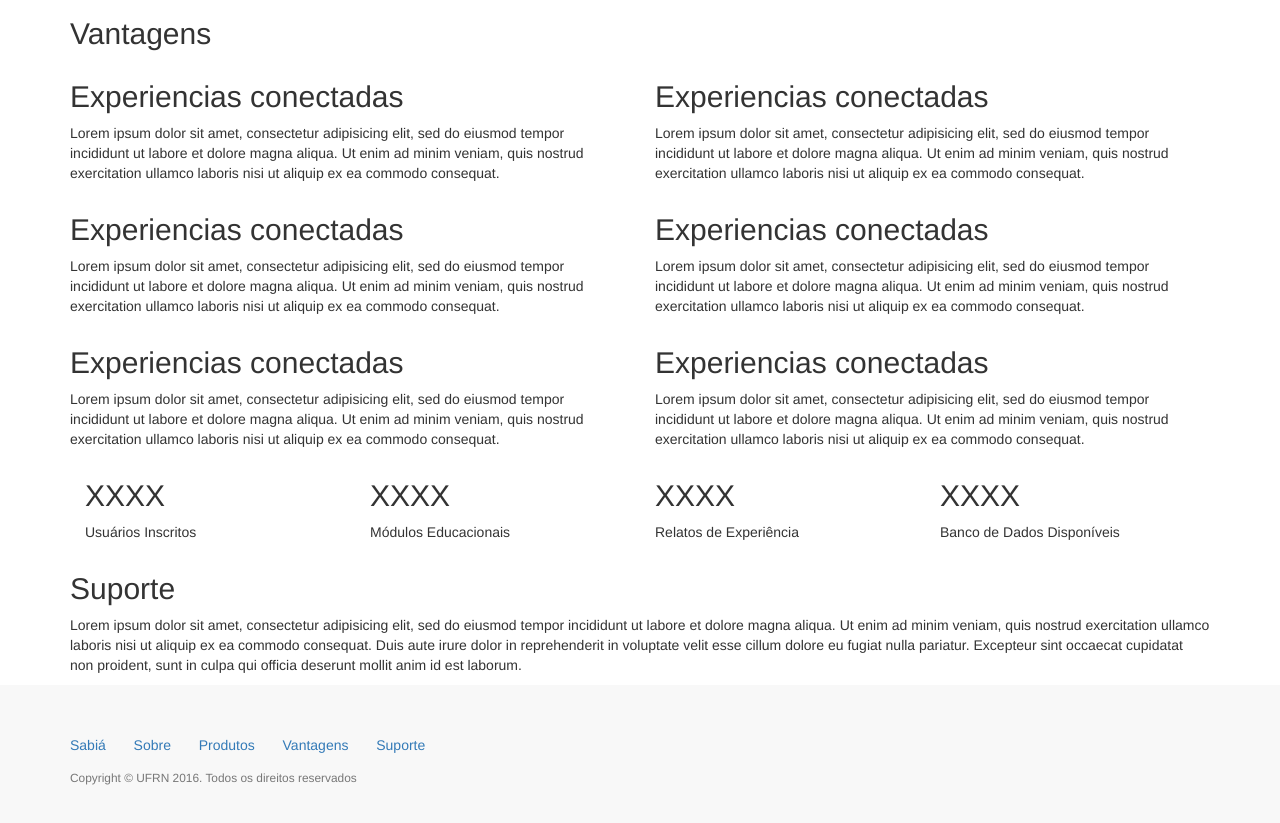
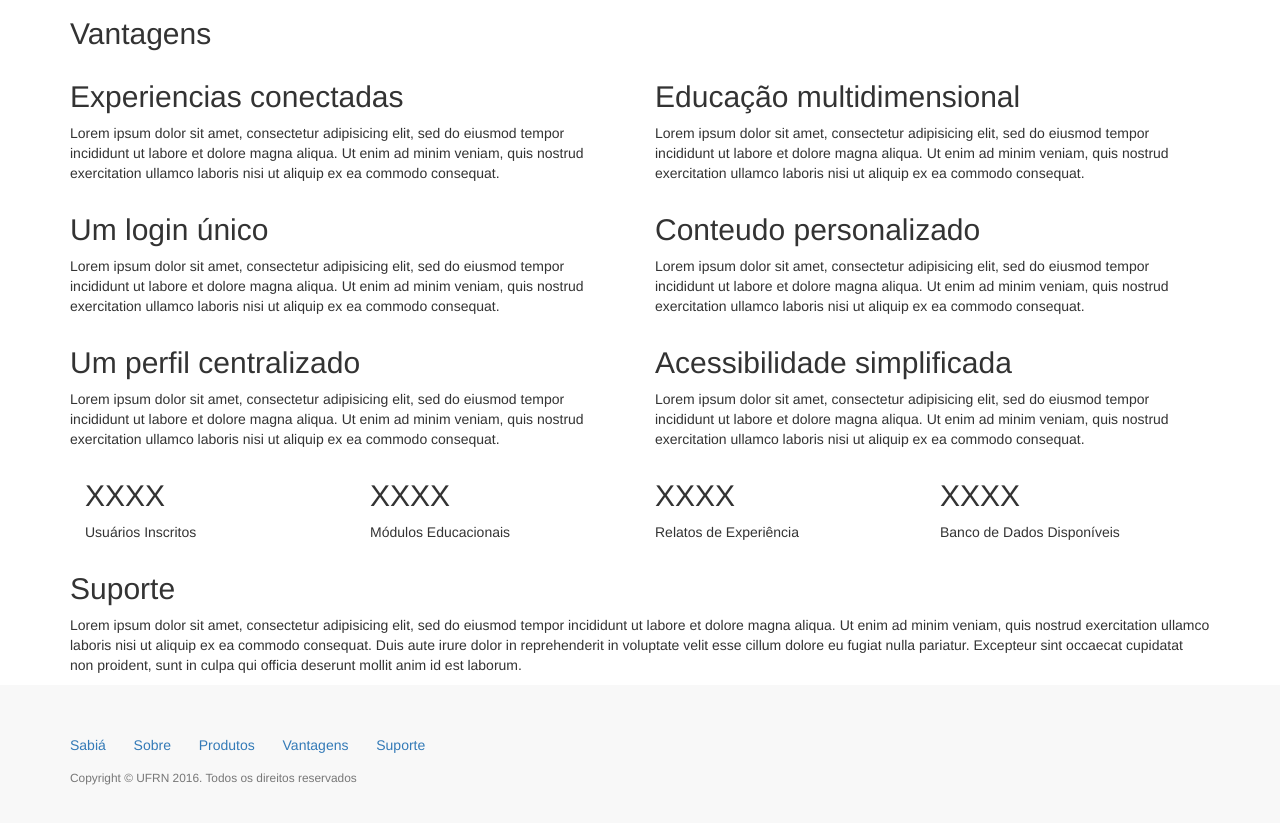
Before and after one commit to pedrupawlo/landingPage-sabia, a plain HTML site: page index.html in a window 1280 px wide. Shown: the part 1254-2077 px from the top of the page. Drawn offline with Linux system fonts and the light colour scheme.

Commit message:
changes
changes

```diff
--- a/index.html
+++ b/index.html
@@ -271,7 +271,7 @@
 
                       <div class="content-box">
                         <div class="header">
-                          <h2>Experiencias conectadas</h2>
+                          <h2>Educação multidimensional</h2>
                         </div>
                         <div class="content">
                             <p>
@@ -290,7 +290,7 @@
 
                       <div class="content-box">
                         <div class="header">
-                          <h2>Experiencias conectadas</h2>
+                          <h2>Um login único</h2>
                         </div>
                         <div class="content">
                             <p>
@@ -305,7 +305,7 @@
 
                       <div class="content-box">
                         <div class="header">
-                          <h2>Experiencias conectadas</h2>
+                          <h2>Conteudo personalizado</h2>
                         </div>
                         <div class="content">
                             <p>
@@ -324,7 +324,7 @@
 
                       <div class="content-box">
                         <div class="header">
-                          <h2>Experiencias conectadas</h2>
+                          <h2>Um perfil centralizado</h2>
                         </div>
                         <div class="content">
                             <p>
@@ -339,7 +339,7 @@
 
                       <div class="content-box">
                         <div class="header">
-                          <h2>Experiencias conectadas</h2>
+                          <h2>Acessibilidade simplificada</h2>
                         </div>
                         <div class="content">
                             <p>
```
